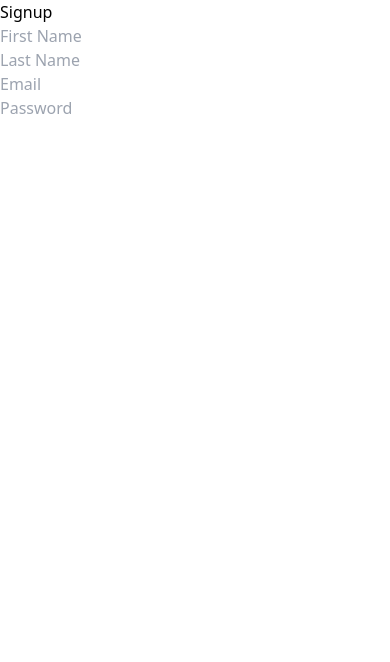
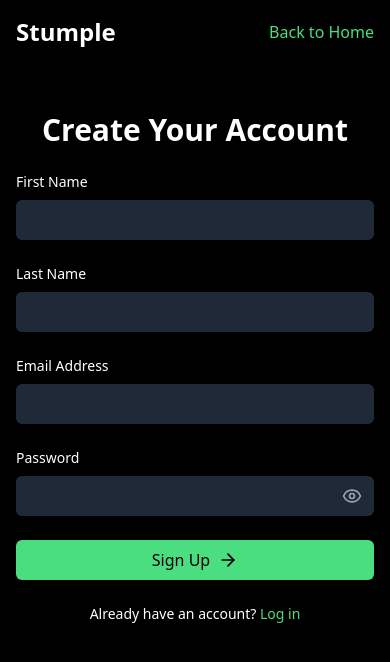
Before and after one commit to NishantTomer5601/Bowled.lol, a React (Vite) app in the folder client/: page /signup in a window 390 px wide. Shown: the top 662 px of the page. Built offline with nearby package versions, Linux system fonts and the light colour scheme; no server answers.

Commit message:
Added firebase authentication

```diff
--- a/client/package.json
+++ b/client/package.json
@@ -15,6 +15,7 @@
     "@mui/material": "^6.1.0",
     "axios": "^1.7.7",
     "bootstrap": "^5.3.3",
+    "firebase": "^10.13.2",
     "lucide-react": "^0.441.0",
     "react": "^18.3.1",
     "react-dom": "^18.3.1",
--- a/client/src/components/Home.jsx
+++ b/client/src/components/Home.jsx
@@ -1,8 +1,37 @@
-import React from 'react'
+import React, { useEffect, useState } from 'react'
 import { Search, ShoppingCart, Menu, ArrowLeft, ArrowRight } from 'lucide-react'
 import { Link } from 'react-router-dom'
+import { auth, onAuthStateChanged } from '../firebase';
+import { signOut } from 'firebase/auth';
 
 function Home() {
+    const [user , setUser] = useState(null);
+
+    useEffect(() => {
+        const unsubscribe = onAuthStateChanged(auth, (currentUser) => {
+            if(currentUser){
+                setUser(currentUser);
+            }
+            else{
+                setUser(null);
+            }
+        });
+
+        return () => unsubscribe();
+    }, []);
+
+    const handleLogout =async () => {
+        try{
+            await signOut(auth);
+            setUser(null);
+            Navigate('/');
+        }
+        catch(error){
+            console.log("Logout Failed: ", error);
+        }
+    };
+
+
     return (
         <div className="min-h-screen bg-black text-white relative">
           {/* Background image with overlay */}
@@ -32,9 +61,22 @@ function Home() {
                   <ShoppingCart className="h-6 w-6" />
                   <span className="absolute -top-2 -right-2 bg-red-500 rounded-full w-4 h-4 text-xs flex items-center justify-center">1</span>
                 </div>
-                <Link to="/login" className="text-white hover:text-green-400">Login</Link> {/* Login link */}
-                <Link to="/signup" className="text-white hover:text-green-400">Signup</Link> {/* Signup link */}
-                <Menu className="h-6 w-6 md:hidden" />
+                {user ? (
+                    <div className="flex items-center">
+                        <span className="text-green-400 mr-4">Welcome, {user.displayName || "User"}</span>
+                        <button
+                        onClick={handleLogout}
+                        className="text-red-400 hover:text-red-300 bg-gray-800 px-4 py-2 rounded-md"
+                        >
+                        Logout
+                        </button>
+                    </div>
+                    ) : (
+                    <div>
+                        <Link to="/login" className="text-green-400 hover:text-green-300 mr-4">Sign In</Link>
+                        <Link to="/signup" className="text-green-400 hover:text-green-300">Sign Up</Link>
+                    </div>
+                    )}
               </div>
             </nav>
 
--- a/client/src/components/Login.jsx
+++ b/client/src/components/Login.jsx
@@ -1,15 +1,31 @@
 import React, { useState } from 'react';
 import { Eye, EyeOff, ArrowRight } from 'lucide-react';
 import { Link } from 'react-router-dom';
+import { auth } from '../firebase';
+import { signInWithEmailAndPassword } from 'firebase/auth'
+import { useNavigate } from 'react-router-dom';
 
 export default function LoginPage() {
   const [showPassword, setShowPassword] = useState(false);
   const [email, setEmail] = useState('');
   const [password, setPassword] = useState('');
+  const [error, setError] = useState(null);
+  const navigate = useNavigate();
 
   const handleSubmit = (e) => {
     e.preventDefault();
-    console.log('Login attempted with:', { email, password });
+    setError(null);
+
+    signInWithEmailAndPassword(auth, email, password)
+        .then((userCredential) => {
+            const user = userCredential.user;
+            navigate('/');
+            console.log('Login Successfull', user);
+        })
+        .catch((error) => {
+            console.log("Login Failed", error)
+            setError('Invalid email or password');
+        })
   };
 
   return (
--- a/client/src/components/Signup.jsx
+++ b/client/src/components/Signup.jsx
@@ -1,47 +1,145 @@
-import React, { useState } from 'react'
+import React, { useState } from 'react';
+import { Eye, EyeOff, ArrowRight } from 'lucide-react';
+import { Link } from 'react-router-dom';
+import { auth } from '../firebase';
+import { createUserWithEmailAndPassword, updateProfile } from 'firebase/auth';
+import { useNavigate } from 'react-router-dom';
 
-function Signup() {
+export default function SignupPage() {
+  const [showPassword, setShowPassword] = useState(false);
   const [firstname, setFirstname] = useState('');
   const [lastname, setLastname] = useState('');
   const [email, setEmail] = useState('');
   const [password, setPassword] = useState('');
+  const [error, setError] = useState(null);
+  const navigate = useNavigate();
 
-    const handleSubmit = (e) =>{
+  const handleSubmit = async (e) => {
     e.preventDefault();
-        console.log({firstname, lastname, email, password});
+    setError(null);
+
+    try{
+        const userCredential = await createUserWithEmailAndPassword(auth, email, password);
+        const user = userCredential.user;
+
+        await updateProfile(user, {
+            displayName: firstname,
+        });
+
+        navigate('/');
+        console.log('Signup SUccessful, user:', user);
+    }
+    catch (error) {
+        console.error('Signup failed', error);
+        setError(error.message);
+      }
   };
 
   return (
+    <div className="min-h-screen bg-black text-white flex flex-col">
+      {/* Navigation */}
+      <nav className="flex justify-between items-center p-4">
+        <Link to="/" className="text-2xl font-bold">Stumple</Link>
+        <Link to="/" className="text-green-400 hover:text-green-300">Back to Home</Link>
+      </nav>
+
+      {/* Signup Form and Image */}
+      <div className="flex-grow flex flex-col md:flex-row-reverse">
+        {/* Image Section */}
+        <div className="md:w-1/2 relative">
+          <img
+            src="https://pbs.twimg.com/media/FwbX_g1akAEZaS9.jpg:large"
+            alt="Gym equipment"
+            className="absolute inset-0 w-full h-full object-cover brightness-50"
+          />
+          <div className="absolute inset-0 flex items-center justify-center">
+            <h1 className="text-4xl md:text-5xl font-bold text-white text-center px-4">
+              {/* We can add heading in here  */}
+            </h1>
+          </div>
+        </div>
+
+        {/* Signup Form Section */}
+        <div className="md:w-1/2 flex items-center justify-center px-4 py-12 md:py-0">
+          <div className="w-full max-w-md">
+            <h2 className="text-3xl font-bold mb-6 text-center">Create Your Account</h2>
+            <form onSubmit={handleSubmit} className="space-y-6">
               <div>
-            <h2>Signup</h2>
-            <form onSubmit={handleSubmit}>
+                <label htmlFor="firstname" className="block text-sm font-medium mb-2">First Name</label>
                 <input
-                    type='text'
+                  type="text"
+                  id="firstname"
                   value={firstname}
                   onChange={(e) => setFirstname(e.target.value)}
-                    placeholder="First Name"
+                  className="w-full px-3 py-2 bg-gray-800 rounded-md focus:outline-none focus:ring-2 focus:ring-green-400"
+                  required
                 />
+              </div>
+              <div>
+                <label htmlFor="lastname" className="block text-sm font-medium mb-2">Last Name</label>
                 <input
-                    type='text'
+                  type="text"
+                  id="lastname"
                   value={lastname}
                   onChange={(e) => setLastname(e.target.value)}
-                    placeholder="Last Name"
+                  className="w-full px-3 py-2 bg-gray-800 rounded-md focus:outline-none focus:ring-2 focus:ring-green-400"
+                  required
                 />
+              </div>
+              <div>
+                <label htmlFor="email" className="block text-sm font-medium mb-2">Email Address</label>
                 <input
-                    type='email'
+                  type="email"
+                  id="email"
                   value={email}
                   onChange={(e) => setEmail(e.target.value)}
-                    placeholder="Email"
+                  className="w-full px-3 py-2 bg-gray-800 rounded-md focus:outline-none focus:ring-2 focus:ring-green-400"
+                  required
                 />
+              </div>
+              <div>
+                <label htmlFor="password" className="block text-sm font-medium mb-2">Password</label>
+                <div className="relative">
                   <input
-                    type='password'
+                    type={showPassword ? "text" : "password"}
+                    id="password"
                     value={password}
                     onChange={(e) => setPassword(e.target.value)}
-                    placeholder="Password"
+                    className="w-full px-3 py-2 bg-gray-800 rounded-md focus:outline-none focus:ring-2 focus:ring-green-400"
+                    required
                   />
+                  <button
+                    type="button"
+                    onClick={() => setShowPassword(!showPassword)}
+                    className="absolute inset-y-0 right-0 pr-3 flex items-center"
+                  >
+                    {showPassword ? (
+                      <EyeOff className="h-5 w-5 text-gray-400" />
+                    ) : (
+                      <Eye className="h-5 w-5 text-gray-400" />
+                    )}
+                  </button>
+                </div>
+              </div>
+              <div>
+                <button
+                  type="submit"
+                  className="w-full flex justify-center items-center px-4 py-2 bg-green-400 text-black rounded-md hover:bg-green-500 focus:outline-none focus:ring-2 focus:ring-offset-2 focus:ring-green-400"
+                >
+                  Sign Up
+                  <ArrowRight className="ml-2 h-5 w-5" />
+                </button>
+              </div>
             </form>
+            <p className="mt-6 text-center text-sm">
+              Already have an account?{" "}
+              <Link to="/login" className="text-green-400 hover:text-green-300 font-medium">
+                Log in
+              </Link>
+            </p>
+          </div>
+        </div>
+      </div>
     </div>
   );
 }
-
-export default Signup;
--- /dev/null
+++ b/client/src/firebase.js
@@ -0,0 +1,21 @@
+// Import the functions you need from the SDKs you need
+import { initializeApp } from "firebase/app";
+import { getAuth, onAuthStateChanged } from "firebase/auth";
+// TODO: Add SDKs for Firebase products that you want to use
+// https://firebase.google.com/docs/web/setup#available-libraries
+
+// Your web app's Firebase configuration
+const firebaseConfig = {
+    apiKey: process.env.REACT_APP_FIREBASE_API_KEY,
+    authDomain: process.env.REACT_APP_FIREBASE_AUTH_DOMAIN,
+    projectId: process.env.REACT_APP_FIREBASE_PROJECT_ID,
+    storageBucket: process.env.REACT_APP_FIREBASE_STORAGE_BUCKET,
+    messagingSenderId: process.env.REACT_APP_FIREBASE_MESSAGING_SENDER_ID,
+    appId: process.env.REACT_APP_FIREBASE_APP_ID
+};
+
+// Initialize Firebase
+const app = initializeApp(firebaseConfig);
+const auth = getAuth(app);
+
+export { auth, onAuthStateChanged };
```
Also changed, not shown: 2 other files (tests, documents, lock files or other folders). Lines whose indentation alone changed are shown as unchanged.
